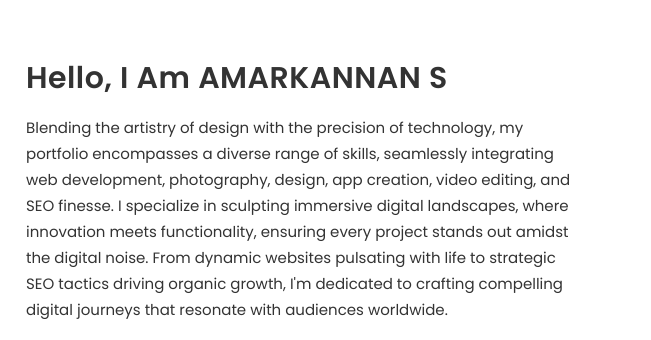
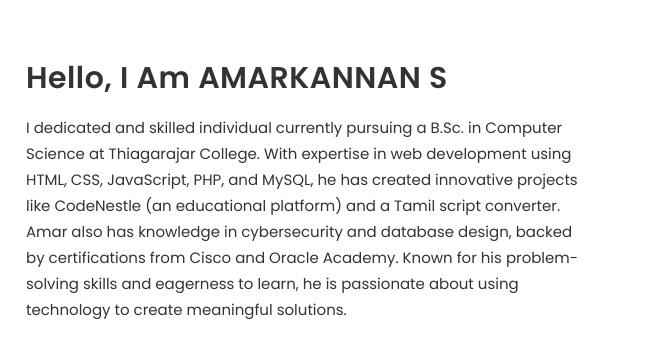
Before and after one commit to CodeNestle/PORTFOLIO, a plain HTML site: page ABOUTME/my portfolio/index.html in a window 1280 px wide. Shown: the part 748-1088 px from the top of the page, 629-1280 px from the left. Drawn offline with Linux system fonts and the light colour scheme.

Commit message:
Update index.html

```diff
--- a/ABOUTME/my portfolio/index.html
+++ b/ABOUTME/my portfolio/index.html
@@ -105,11 +105,7 @@
 							<div class="col-md-6 col-sm-6 col-xs-12">
 								<div class="about_content_area wow fadeInRight">
 									<h4>Hello, I am AMARKANNAN S</h4>
-									<p>Blending the artistry of design with the precision of technology, my portfolio encompasses a diverse range of skills,
-										seamlessly integrating web development, photography, design, app creation, video editing, and SEO finesse.
-										I specialize in sculpting immersive digital landscapes, where innovation meets functionality, ensuring every project stands out
-										amidst the digital noise. From dynamic websites pulsating with life to strategic SEO tactics driving organic growth,
-										 I'm dedicated to crafting compelling digital journeys that resonate with audiences worldwide.</p>
+									<p>I dedicated and skilled individual currently pursuing a B.Sc. in Computer Science at Thiagarajar College. With expertise in web development using HTML, CSS, JavaScript, PHP, and MySQL, he has created innovative projects like CodeNestle (an educational platform) and a Tamil script converter. Amar also has knowledge in cybersecurity and database design, backed by certifications from Cisco and Oracle Academy. Known for his problem-solving skills and eagerness to learn, he is passionate about using technology to create meaningful solutions.</p>
 									<div class="about_details">
 										<div class="row">
 											<div class="col-md-12">
```
